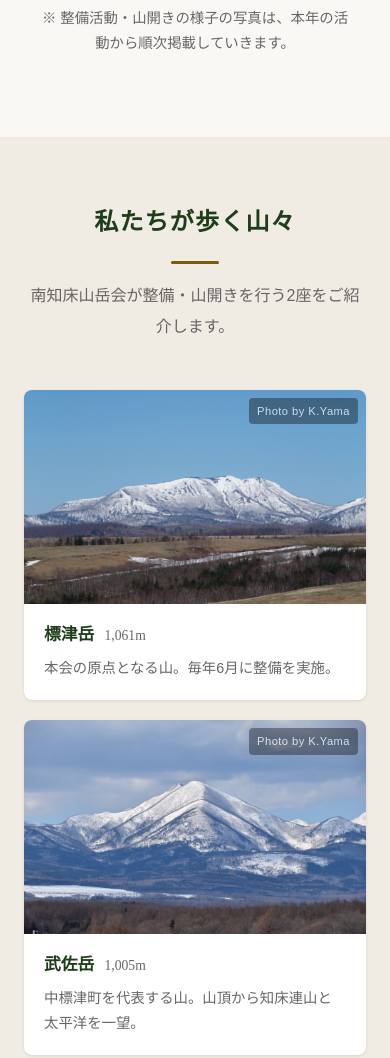
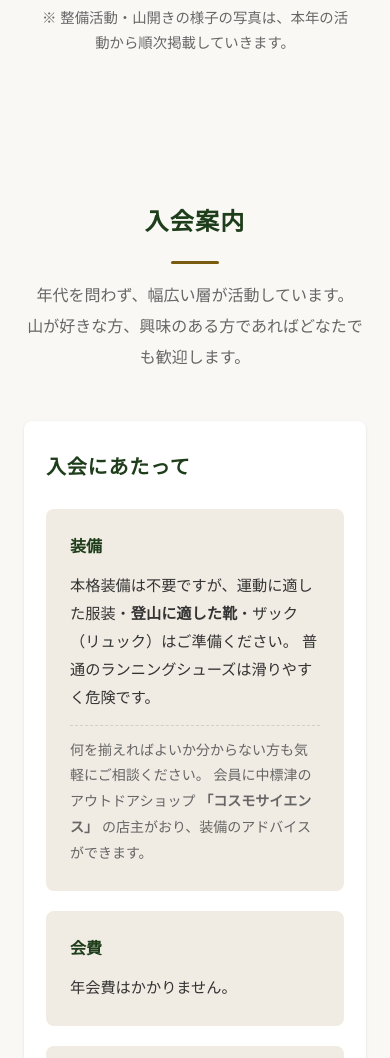
Before and after one commit to tetsuya4444-eng/minami-shiretoko-ac, a plain HTML site: page index.html in a window 390 px wide. Shown: the part 6060-7118 px from the top of the page. Drawn offline with Linux system fonts and the light colour scheme.

Commit message:
fix: 「私たちが歩く山々」セクション全体を削除
哲也さん指示によりセクション自体を撤去（スマホ/タブレットで表示が崩れる
問題への根本対応）。

- index.html: mountains セクション本体・ナビ「山々」リンク・フッターリンクを削除
- css/style.css: mountain-gallery / mountain-card / mountain-caption 関連を削除
- js/main.js: initMountainGallery 関数および呼び出しを削除
- js/photos.js: gallery 配列は不使用となるが、将来再追加に備えて残置

```diff
--- a/css/style.css
+++ b/css/style.css
@@ -559,69 +559,6 @@ button:focus-visible {
   padding: 16px;
 }
 
-/* --- 山々ギャラリー --- */
-.mountain-gallery {
-  display: grid;
-  grid-template-columns: repeat(3, 1fr);
-  gap: 20px;
-}
-.mountain-card {
-  background: var(--color-white);
-  border-radius: var(--radius);
-  overflow: hidden;
-  box-shadow: var(--shadow-sm);
-  margin: 0;
-  display: flex;
-  flex-direction: column;
-  transition: transform 0.3s, box-shadow 0.3s;
-}
-.mountain-card:hover {
-  box-shadow: var(--shadow-md);
-  transform: translateY(-3px);
-}
-.mountain-card img {
-  width: 100%;
-  height: auto; /* .photo-frame img の height:100% を上書き */
-  aspect-ratio: 16 / 10;
-  object-fit: cover;
-  display: block;
-  transition: transform 0.7s ease;
-}
-.mountain-card:hover img { transform: scale(1.04); }
-.mountain-card.mountain-card-featured {
-  grid-column: span 3;
-}
-.mountain-card.mountain-card-featured img {
-  aspect-ratio: 21 / 9;
-}
-.mountain-caption {
-  padding: 16px 20px 20px;
-}
-.mountain-caption h3 {
-  font-family: var(--font-serif);
-  font-size: 1.05rem;
-  color: var(--color-primary-dark);
-  margin-bottom: 6px;
-}
-.mountain-caption h3 small {
-  font-size: 0.85rem;
-  font-weight: 400;
-  color: var(--color-text-light);
-  margin-left: 6px;
-}
-.mountain-caption p {
-  font-size: 0.9rem;
-  color: var(--color-text-light);
-  line-height: 1.7;
-}
-
-/* mountain-card は photo-frame クラスも兼ねるため、クレジットは画像エリアにかかるよう調整 */
-.mountain-card[data-credit]::after {
-  bottom: auto;
-  top: 8px;
-  right: 8px;
-}
-
 /* --- 入会案内 --- */
 .join-block {
   margin-top: 48px;
@@ -845,12 +782,6 @@ button:focus-visible {
     position: static;
     order: -1;
   }
-  .mountain-gallery {
-    grid-template-columns: repeat(2, 1fr);
-  }
-  .mountain-card.mountain-card-featured {
-    grid-column: span 2;
-  }
   .footer-content {
     flex-direction: column;
     gap: 24px;
@@ -887,9 +818,6 @@ button:focus-visible {
   .section-title { font-size: 1.5rem; }
 
   .about-stats { grid-template-columns: 1fr; }
-  .mountain-gallery { grid-template-columns: 1fr; }
-  .mountain-card.mountain-card-featured { grid-column: span 1; }
-  .mountain-card.mountain-card-featured img { aspect-ratio: 16 / 10; }
   .origin-story,
   .join-block { padding: 28px 22px; }
 }
--- a/index.html
+++ b/index.html
@@ -26,7 +26,6 @@
         <li><a href="#about">会について</a></li>
         <li><a href="#activities">活動</a></li>
         <li><a href="#trail">登山道整備</a></li>
-        <li><a href="#mountains">山々</a></li>
         <li><a href="#join">入会案内</a></li>
         <li><a href="#contact">お問い合わせ</a></li>
       </ul>
@@ -227,20 +226,6 @@
     </div>
   </section>
 
-  <!-- 山の情報（写真ギャラリー） -->
-  <section class="section section-alt" id="mountains">
-    <div class="container">
-      <h2 class="section-title">私たちが歩く山々</h2>
-      <p class="section-desc">
-        南知床山岳会が整備・山開きを行う2座をご紹介します。
-      </p>
-
-      <div class="mountain-gallery" id="mountainGallery">
-        <!-- JSで生成 -->
-      </div>
-    </div>
-  </section>
-
   <!-- 入会案内（安全への取り組みを内包） -->
   <section class="section" id="join">
     <div class="container">
@@ -358,7 +343,6 @@
           <a href="#about">会について</a>
           <a href="#activities">活動</a>
           <a href="#trail">登山道整備</a>
-          <a href="#mountains">山々</a>
           <a href="#join">入会案内</a>
           <a href="#contact">お問い合わせ</a>
         </div>
--- a/js/main.js
+++ b/js/main.js
@@ -1,11 +1,9 @@
 // 南知床山岳会 - メインスクリプト
 // 1) ヒーロー写真スライドショー（Ken Burns 風）
-// 2) 山々ギャラリーの自動生成
-// 3) ナビゲーション・スクロール演出（既存機能）
+// 2) ナビゲーション・スクロール演出
 
 document.addEventListener("DOMContentLoaded", () => {
   initHeroSlideshow();
-  initMountainGallery();
   initNavigation();
   initScrollEffects();
 });
@@ -43,44 +41,6 @@ function initHeroSlideshow() {
     current = (current + 1) % total;
     slideEls[current].classList.add("is-active");
   }, 5500);
-}
-
-/* ========== 山々ギャラリー ========== */
-function initMountainGallery() {
-  const container = document.getElementById("mountainGallery");
-  if (!container || !window.SSAC_PHOTOS) return;
-
-  const items = window.SSAC_PHOTOS.gallery;
-  if (!items || !items.length) return;
-
-  items.forEach((item) => {
-    const fig = document.createElement("figure");
-    fig.className = "mountain-card photo-frame" + (item.featured ? " mountain-card-featured" : "");
-    fig.setAttribute("data-credit", "Photo by K.Yama");
-
-    const img = document.createElement("img");
-    img.src = `images/photos/${item.slug}.jpg`;
-    img.alt = item.name;
-    img.loading = "lazy";
-    fig.appendChild(img);
-
-    const cap = document.createElement("figcaption");
-    cap.className = "mountain-caption";
-
-    const head = document.createElement("h3");
-    head.innerHTML = item.elevation
-      ? `${item.name} <small>${item.elevation}</small>`
-      : item.name;
-    cap.appendChild(head);
-
-    if (item.caption) {
-      const p = document.createElement("p");
-      p.textContent = item.caption;
-      cap.appendChild(p);
-    }
-    fig.appendChild(cap);
-    container.appendChild(fig);
-  });
 }
 
 /* ========== ナビゲーション ========== */
```
